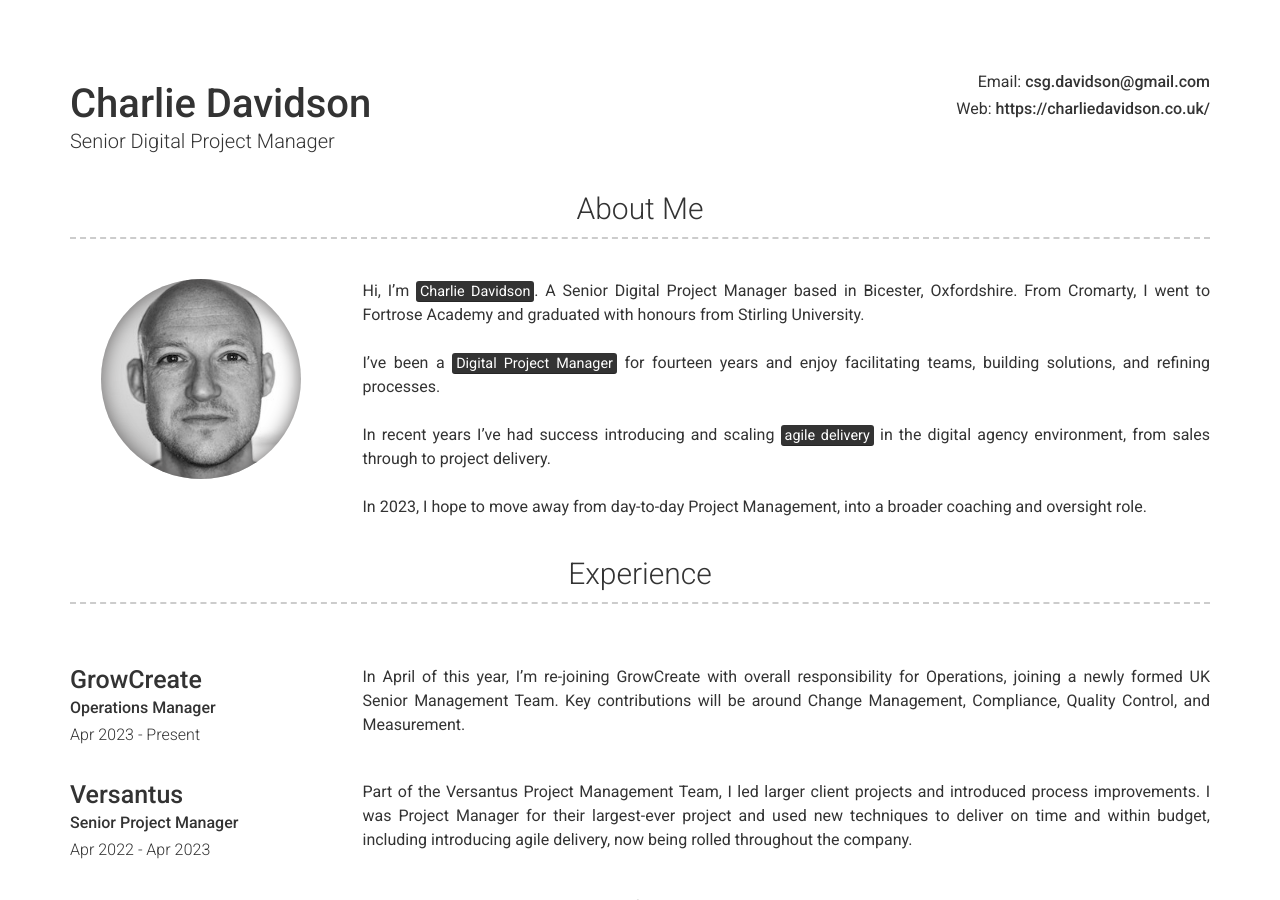
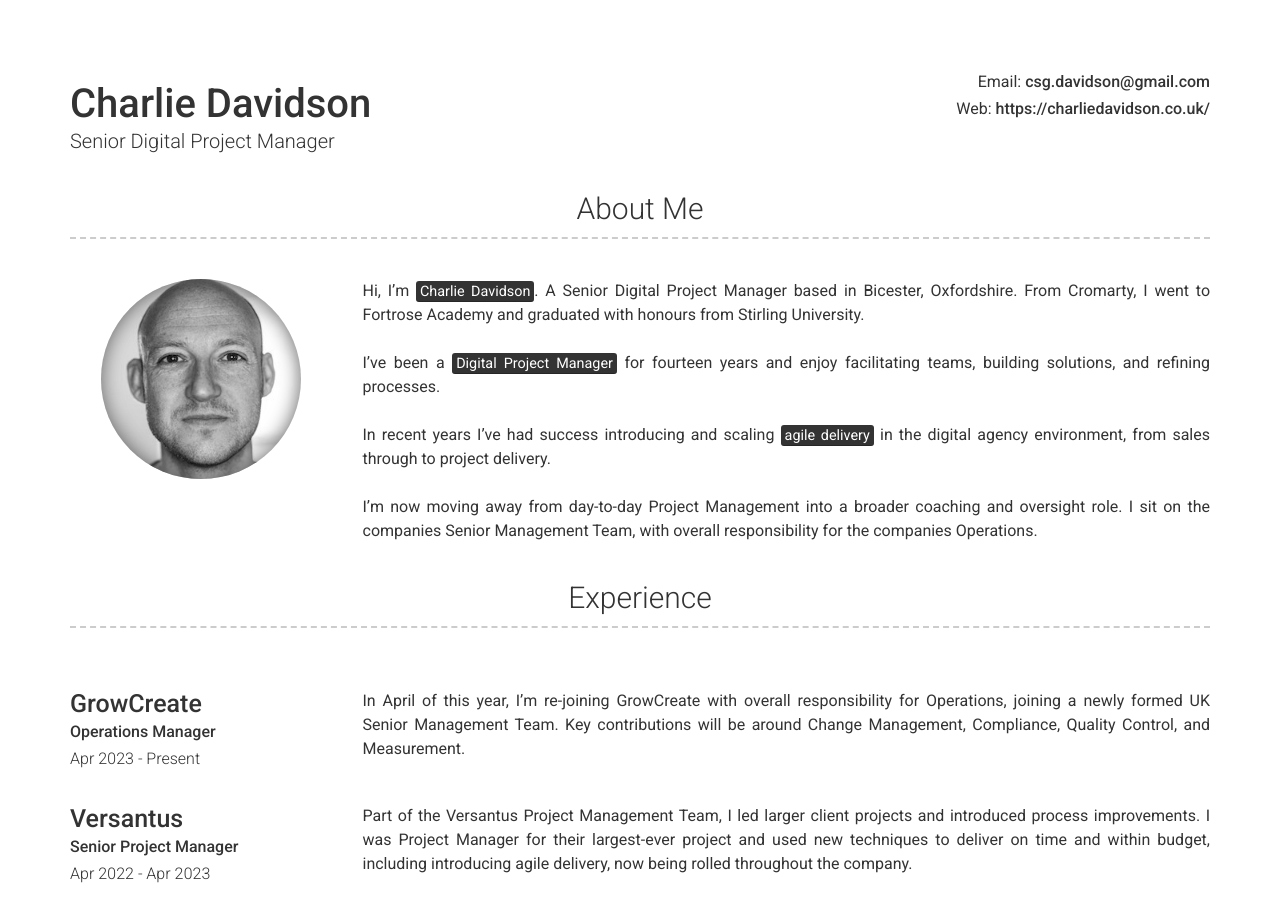
Before and after one commit to csgdavidson/Charlie-Davidson2, a Jekyll site: the page built from index.md, in a window 1280 px wide and 900 px high. Built offline with Jekyll 4.4.1, drawn with Linux system fonts in a browser that asks for light colours; nearby versions of some CDN libraries.

Commit message:
Update _config.yml

```diff
--- a/_config.yml
+++ b/_config.yml
@@ -19,7 +19,7 @@ about_content:
   Hi, I'm <mark>Charlie Davidson</mark>. A Senior Digital Project Manager based in Bicester, Oxfordshire. From Cromarty, I went to Fortrose Academy and graduated with honours from Stirling University.<br><br>
   I've been a <mark>Digital Project Manager</mark> for fourteen years and enjoy facilitating teams, building solutions, and refining processes. <br><br>
   In recent years I’ve had success introducing and scaling <mark>agile delivery</mark> in the digital agency environment, from sales through to project delivery. <br><br>
-  In 2023, I hope to move away from day-to-day Project Management, into a broader coaching and oversight role.
+  I'm now moving away from day-to-day Project Management into a broader coaching and oversight role. I sit on the companies Senior Management Team, with overall responsibility for the companies Operations.
 
 # Projects Section
 projects_title: Certifications
```
